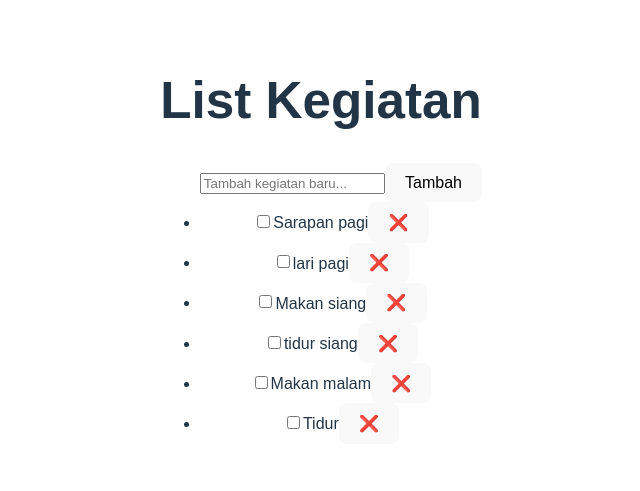
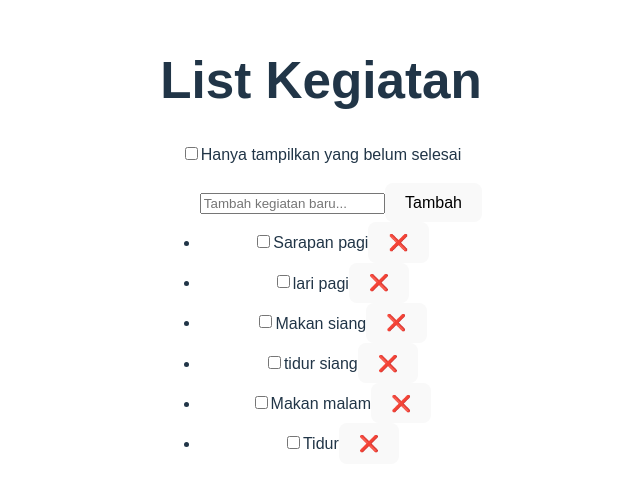
Before and after one commit to rengganurardiyansah2004/32-pbk-uts-233510352, a Vue app: page / in a window 1280 px wide. Shown: the part 151-642 px from the top of the page, without its empty margins (319-959 px from the left). Built offline with nearby package versions, Linux system fonts and the light colour scheme.

Commit message:
update filter untuk menampilkan hanya kegiatan yang belum selesai

```diff
--- a/src/App.vue
+++ b/src/App.vue
@@ -1,6 +1,8 @@
 <template>
   <div class="container">
     <h1>List Kegiatan</h1>
+    <label>
+    <input type="checkbox" v-model="tampilkanYangBelumSelesai" />Hanya tampilkan yang belum selesai</label>
     <ul>
       <input v-model="inputBaru" @keyup.enter="tambahKegiatan" placeholder="Tambah kegiatan baru..." /><button @click="tambahKegiatan">Tambah</button>
       <li v-for="(kegiatan, index) in kegiatanList" :key="index">
```
